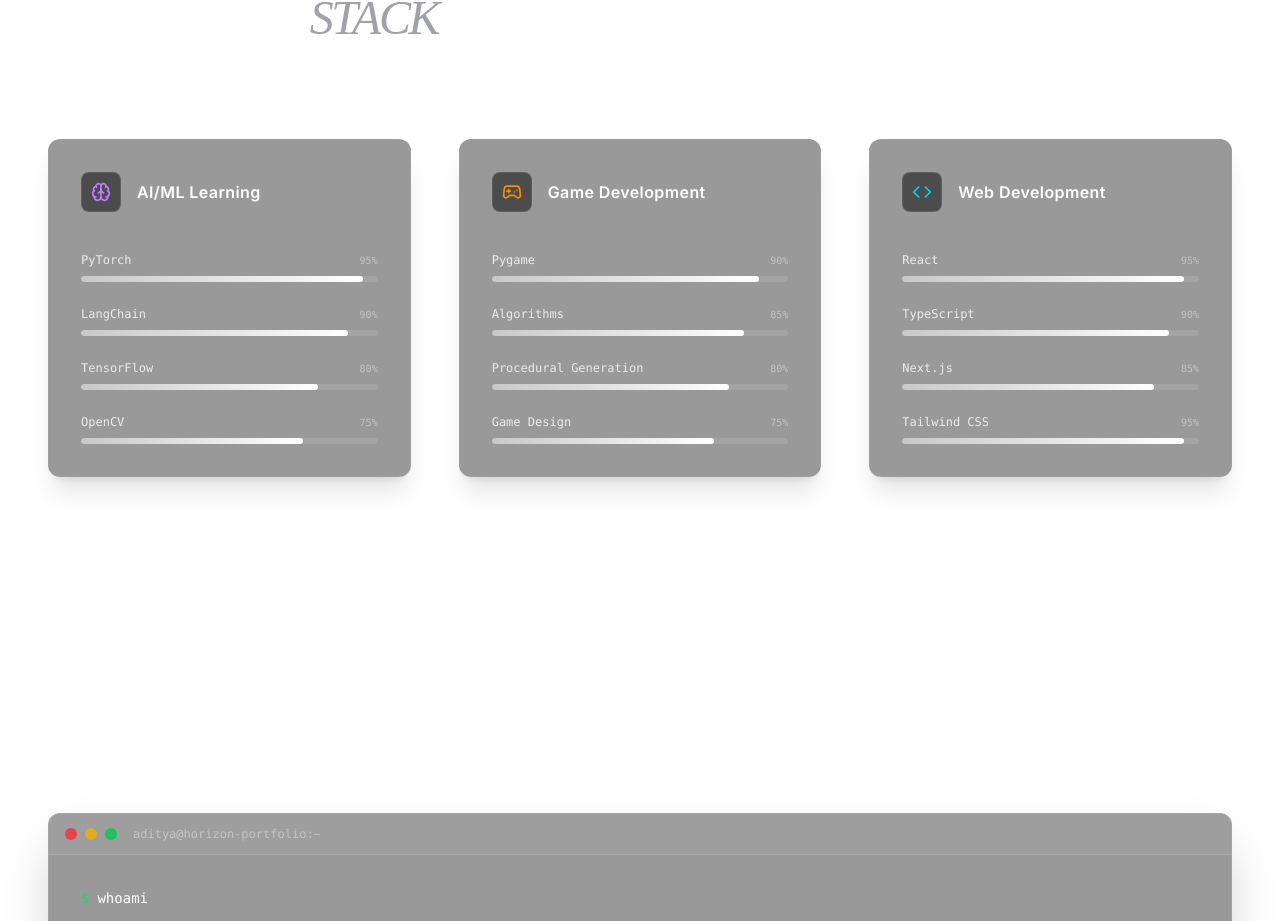
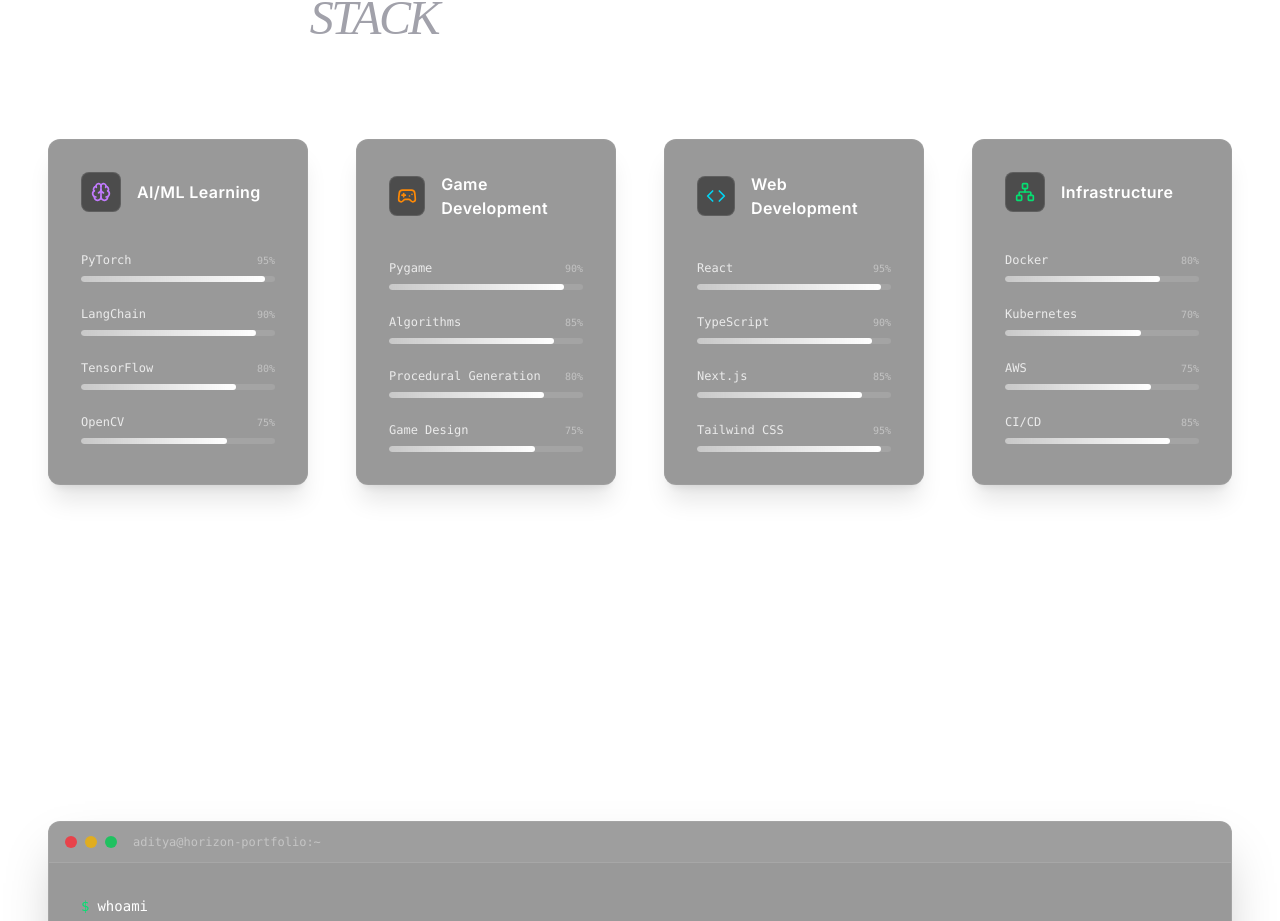
Before and after one commit to CodeCrafterAdi2006/horizon-portfolio, a React (Vite) app: page / in a window 1280 px wide. Shown: the part 2573-3494 px from the top of the page. Built offline with nearby package versions, Linux system fonts and the light colour scheme; a web font is replaced by a local one.

Commit message:
Restore Infrastructure and add Game Development as a 4th stack

```diff
--- a/src/components/Skills.tsx
+++ b/src/components/Skills.tsx
@@ -31,6 +31,16 @@
       { name: "Next.js", percentage: 85 },
       { name: "Tailwind CSS", percentage: 95 },
     ]
+  },
+  {
+    title: "Infrastructure",
+    icon: <Network className="w-5 h-5 text-green-400" />,
+    skills: [
+      { name: "Docker", percentage: 80 },
+      { name: "Kubernetes", percentage: 70 },
+      { name: "AWS", percentage: 75 },
+      { name: "CI/CD", percentage: 85 },
+    ]
   }
 ];
 
@@ -45,7 +55,7 @@
           </h2>
         </div>
 
-        <div className="grid gap-12 md:grid-cols-3">
+        <div className="grid gap-12 md:grid-cols-2 lg:grid-cols-4">
           {skillCategories.map((category, i) => (
             <motion.div
               key={category.title}
```
